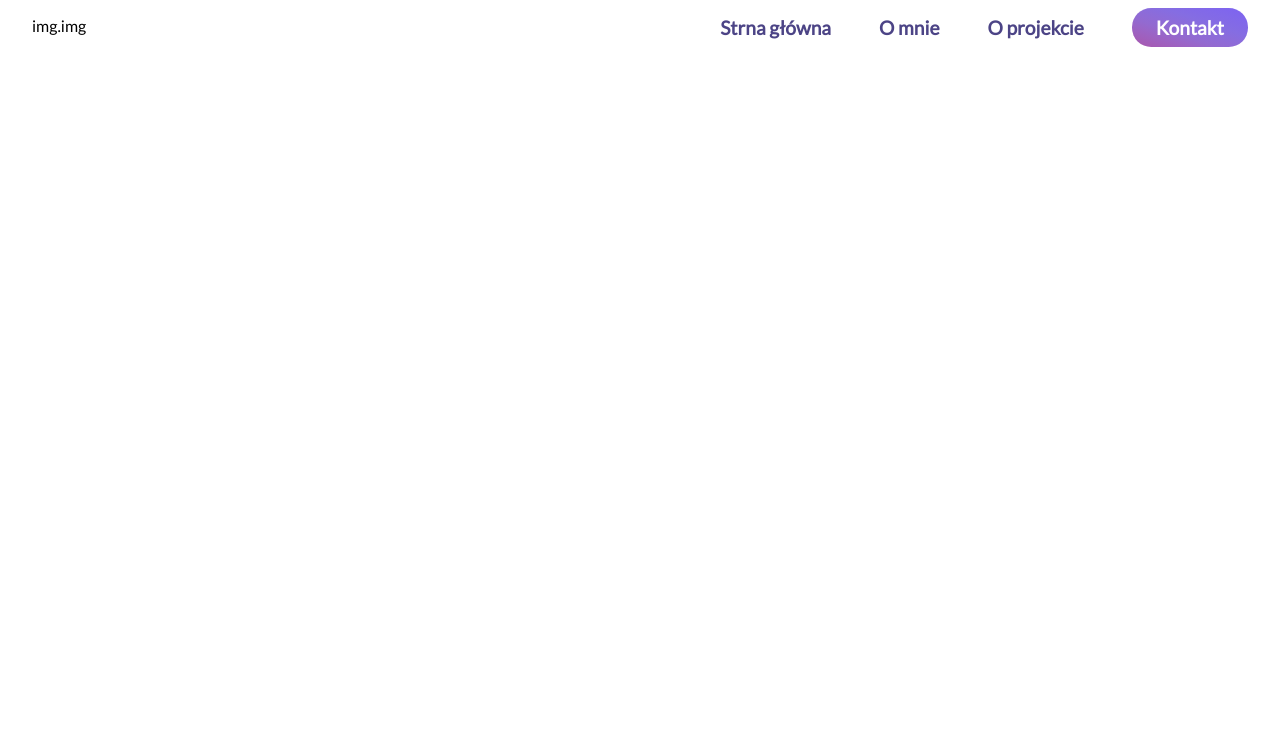
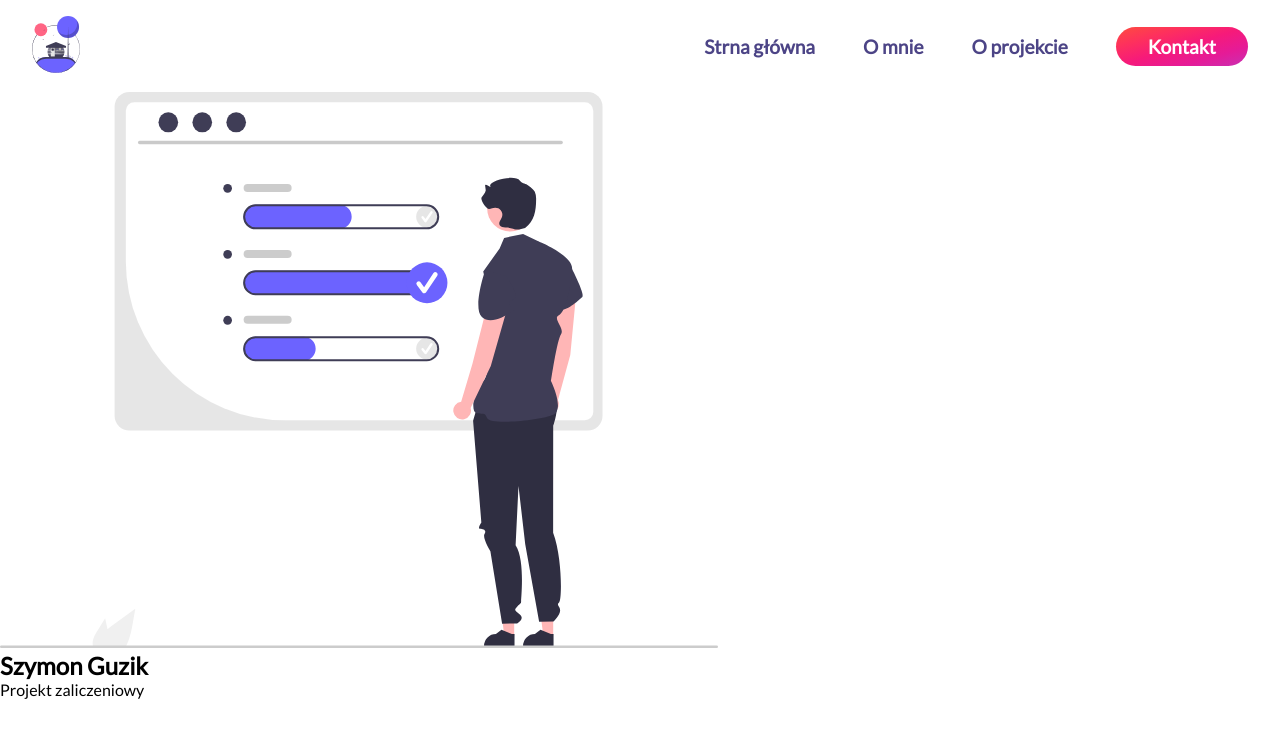
Before and after one commit to Ghornon/WSEI-2022-2023-lato-Wprowadzenie-do-technologii-webowych, a plain HTML site: page index.html in a window 1280 px wide. Drawn offline with Linux system fonts and the light colour scheme.

Commit message:
Add svg images

```diff
--- a/index.html
+++ b/index.html
@@ -10,7 +10,7 @@
 	</head>
 	<body>
 		<header id="header">
-			<div class="logo">img.img</div>
+			<div class="logo"><img src="undraw_cabin_hkfr.svg" alt="Logo" class="logo" /></div>
 			<ul class="menu">
 				<li class="menu-item">
 					<a href="#home" class="menu-link" data-key="home">Strna główna</a>
@@ -31,5 +31,13 @@
 				<span class="burger-line"></span>
 			</button>
 		</header>
+
+		<section class="hero">
+			<img src="undraw_performance_overview_re_mqrq.svg" alt="Hero image" />
+			<div class="hero-content">
+				<h1>Szymon Guzik</h1>
+				<span>Projekt zaliczeniowy</span>
+			</div>
+		</section>
 	</body>
 </html>
--- a/style.css
+++ b/style.css
@@ -117,6 +117,10 @@ body {
 	transform: translateX(0);
 }
 
+.logo {
+	width: 3rem;
+}
+
 .burger {
 	width: 2.5rem;
 	height: 2.5rem;
@@ -203,9 +207,9 @@ body {
 	}
 
 	.menu-item:last-child .menu-link {
-		background: var(--MainAccent);
-		padding: 0.5rem 1.5rem;
-		border-radius: 1.2rem;
+		background: var(--SecondaryAccent);
+		padding: 0.5rem 2rem;
+		border-radius: 1.25rem;
 		color: var(--White);
 	}
 
```
Also changed, not shown: undraw_cabin_hkfr.svg (added), undraw_performance_overview_re_mqrq.svg (added).
